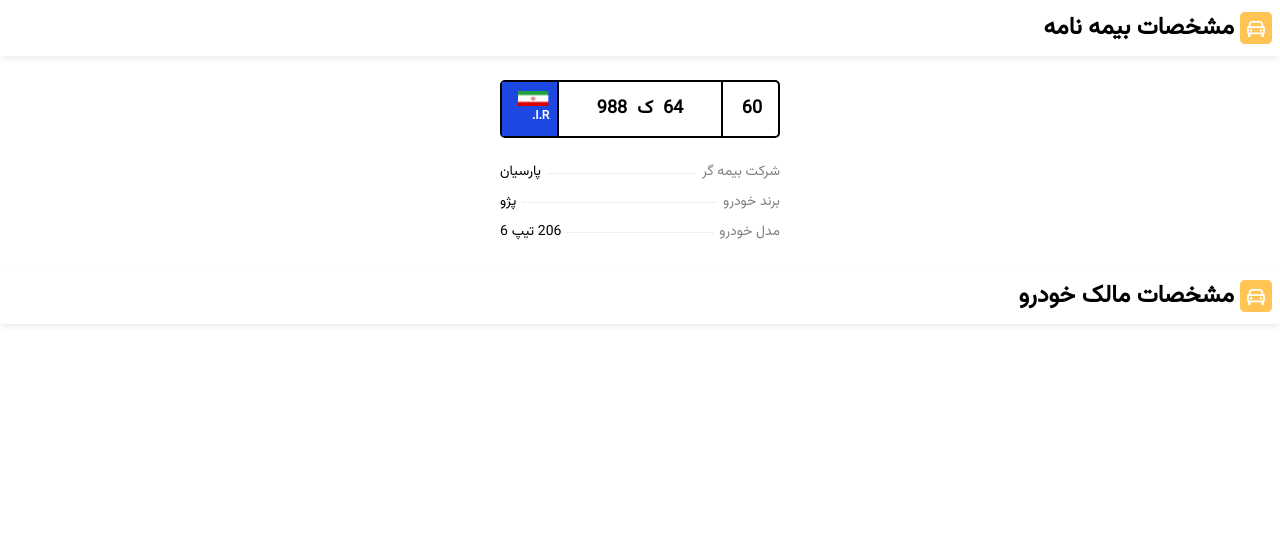
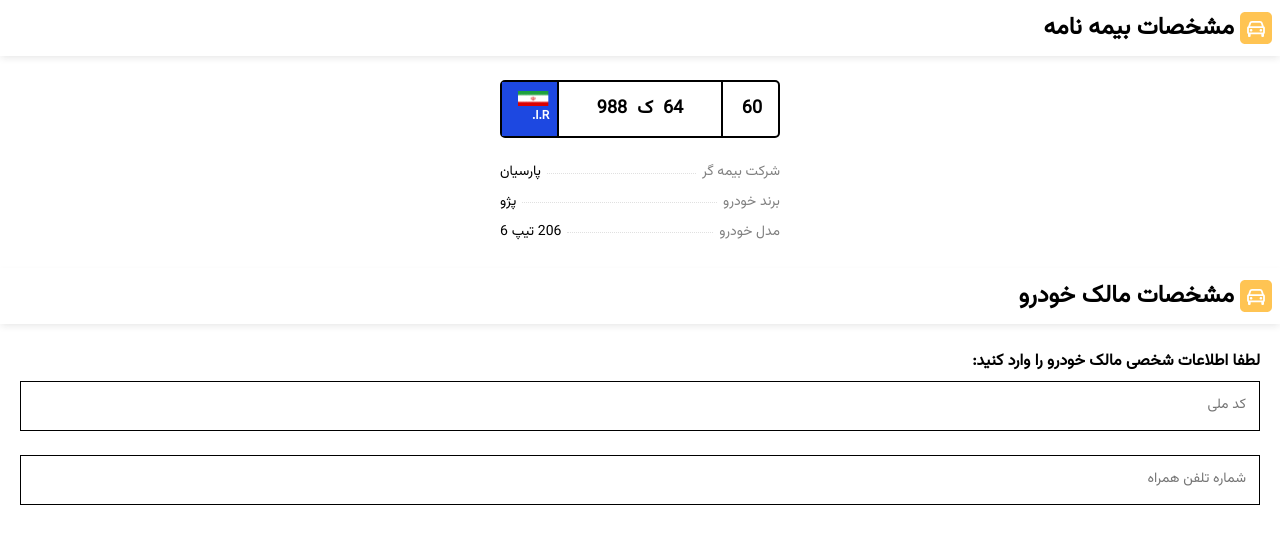
Before and after one commit to westernal/bime-bazaar, a Next.js app: page / in a window 1280 px wide. Shown: the top 544 px of the page. Built offline with nearby package versions, Linux system fonts and the light colour scheme.

Commit message:
Owner inputs added to the form

```diff
--- a/src/app/globals.css
+++ b/src/app/globals.css
@@ -13,6 +13,21 @@
   overflow-x: hidden;
 }
 
+button,
+input {
+  font-family: inherit;
+}
+
+input::-webkit-inner-spin-button,
+input::-webkit-outer-spin-button {
+  -webkit-appearance: none;
+  margin: 0;
+}
+
+input {
+  -moz-appearance: textfield; /* For Firefox */
+}
+
 body {
   color: var(--main-text);
   background: var(--background);
--- a/src/components/ui/CustomInput/index.tsx
+++ b/src/components/ui/CustomInput/index.tsx
@@ -1,9 +1,11 @@
 import { InputProps } from "@/interfaces/Input";
+import Styles from "./style.module.css";
 
 const CustomInput = (props: InputProps) => {
   return (
-    <div>
+    <div className={Styles.inputWrapper}>
       <input
+        className={`${Styles.input} ${props.errorMessage && Styles.error}`}
         id={props.name}
         name={props.name}
         type={props.type}
@@ -12,7 +14,13 @@
         onChange={props.onChange}
         required={props.required}
       />
-      {props.errorMessage && <span>{props.errorMessage}</span>}
+      <div
+        className={`${Styles.errorMessage} ${
+          props.errorMessage ? Styles.errorMessageVisible : ""
+        }`}
+      >
+        {props.errorMessage}
+      </div>
     </div>
   );
 };
--- a/src/components/ui/CustomInput/style.module.css
+++ b/src/components/ui/CustomInput/style.module.css
@@ -0,0 +1,36 @@
+.inputWrapper {
+  display: grid;
+  gap: 4px;
+}
+
+.input {
+  width: 100%;
+  padding: 13px;
+  border: 1px solid var(--main-text);
+  color: var(--input-text);
+  font-size: 14px;
+  font-weight: 400;
+  line-height: 21.88px;
+}
+
+.input::placeholder {
+  color: var(--placeholder-text);
+}
+
+.error {
+  border: 1px solid var(--error);
+  color: var(--error);
+}
+
+.errorMessage {
+  font-size: 14px;
+  font-weight: 400;
+  line-height: 28px;
+  height: 20px;
+  color: var(--error);
+  visibility: hidden;
+}
+
+.errorMessageVisible {
+  visibility: visible;
+}
--- /dev/null
+++ b/src/hooks/useHandleFormActions.ts
@@ -0,0 +1,21 @@
+import { useFormContext } from "@/hooks/useFormContext";
+
+export const useHandleFormActions = () => {
+  const { formData, setFormData } = useFormContext();
+
+  const handleChange = (
+    e: React.ChangeEvent<HTMLInputElement | HTMLTextAreaElement>
+  ) => {
+    const { name, value } = e.target;
+    setFormData((prev) => ({ ...prev, [name]: value }));
+  };
+
+  const handleSubmit = (e: React.FormEvent) => {
+    e.preventDefault();
+    console.log("Form submitted:", formData);
+    // Redirect to success page
+    window.location.href = "/success";
+  };
+
+  return { formData, handleChange, handleSubmit };
+};
--- a/src/views/InsuranceInformation/OwnerInformation/OwnerInformationForm/index.tsx
+++ b/src/views/InsuranceInformation/OwnerInformation/OwnerInformationForm/index.tsx
@@ -1,5 +1,36 @@
+"use client";
+import CustomInput from "@/components/ui/CustomInput";
+import { useHandleFormActions } from "@/hooks/useHandleFormActions";
+import Styles from "./styles.module.css";
+
 const OwnerInformationForm = () => {
-  return <form></form>;
+  const { formData, handleChange, handleSubmit } = useHandleFormActions();
+
+  return (
+    <form onSubmit={handleSubmit}>
+      <h3 className={Styles.heading}>
+        لطفا اطلاعات شخصی مالک خودرو را وارد کنید:
+      </h3>
+
+      <div>
+        <CustomInput
+          onChange={handleChange}
+          value={formData.nationalId}
+          placeholder="کد ملی"
+          type="number"
+          name="nationalId"
+        />
+
+        <CustomInput
+          onChange={handleChange}
+          value={formData.phoneNumber}
+          placeholder="شماره تلفن همراه"
+          type="number"
+          name="phoneNumber"
+        />
+      </div>
+    </form>
+  );
 };
 
 export default OwnerInformationForm;
--- a/src/views/InsuranceInformation/OwnerInformation/OwnerInformationForm/styles.module.css
+++ b/src/views/InsuranceInformation/OwnerInformation/OwnerInformationForm/styles.module.css
@@ -0,0 +1,6 @@
+.heading {
+  font-size: 16px;
+  font-weight: 600;
+  line-height: 27.2px;
+  margin-bottom: 6px;
+}
```
